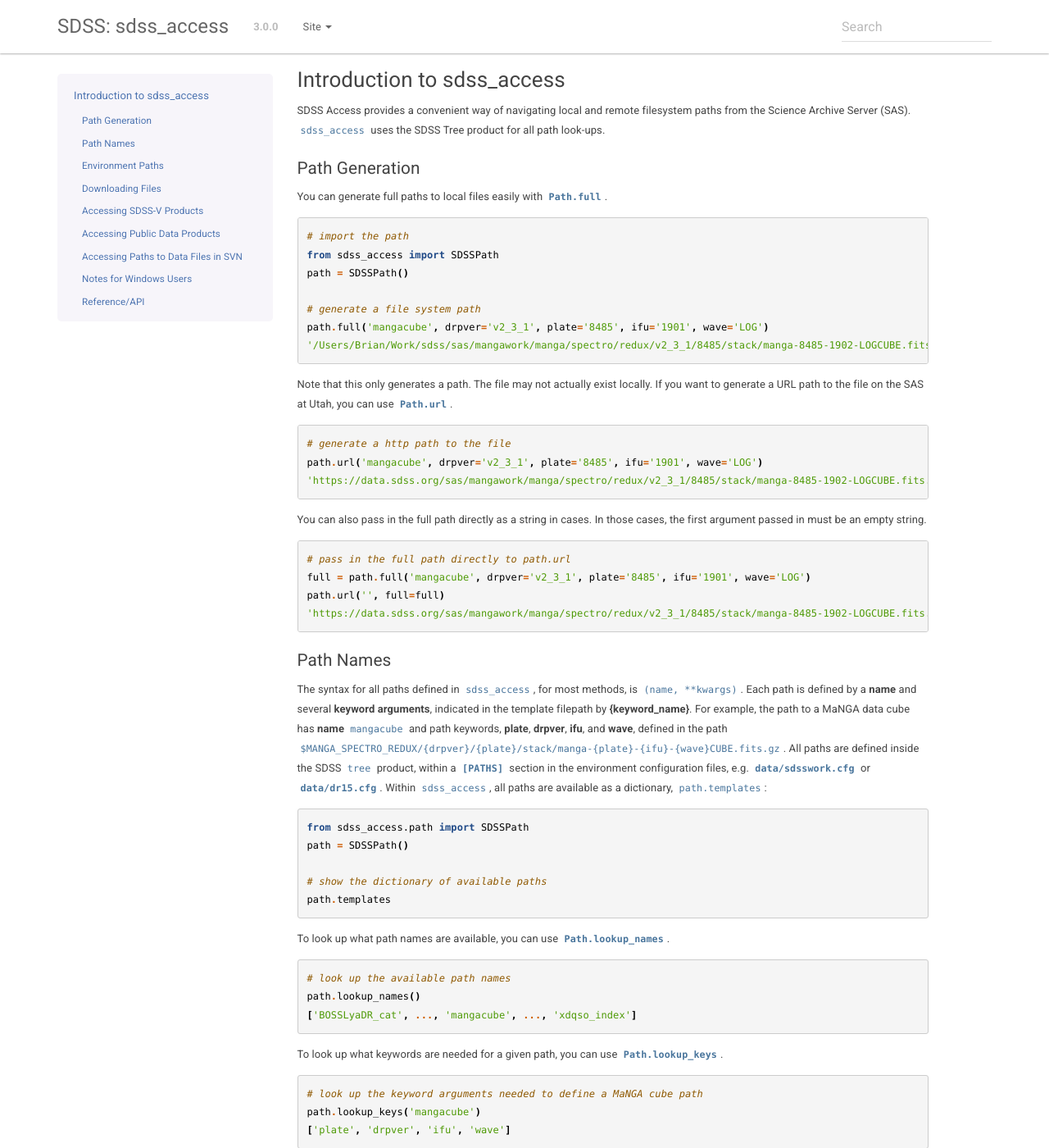
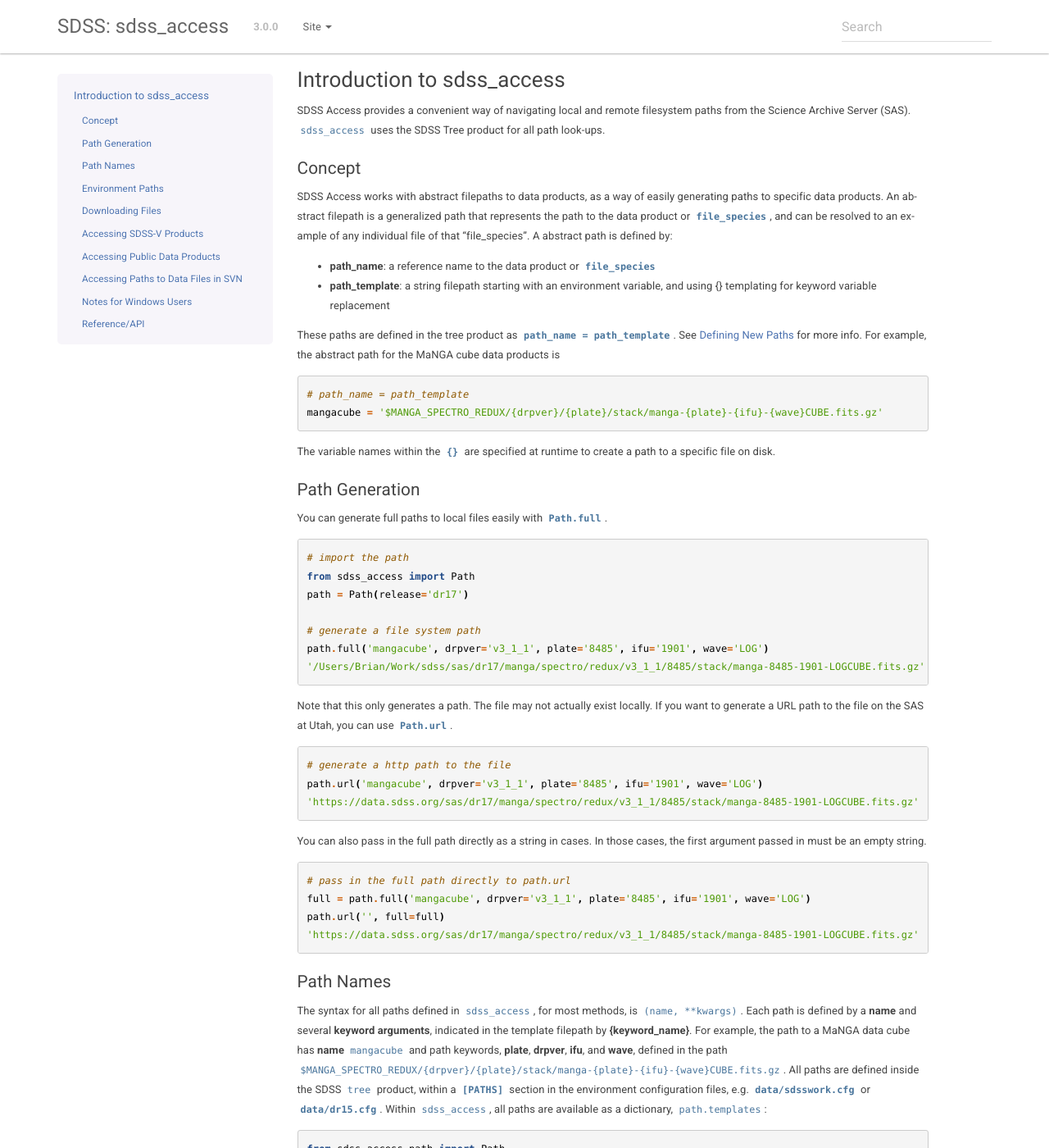
Before and after one commit to sdss/sdss_access, a Sphinx documentation site: the page built from docs/sphinx/intro.rst, in a window 1280 px wide and 1400 px high. Shown: the whole window at 82% size. Built offline with Sphinx 7.4.7, drawn with Linux system fonts in a browser that asks for light colours; the version number is read from the project's files by our own code; some of the changed text lies outside the part shown.

Commit message:
updating docs

```diff
--- a/CHANGELOG.rst
+++ b/CHANGELOG.rst
@@ -8,7 +8,7 @@
 
 3.0.0 (unreleased)
 ------------------
-- Fixing sdss_access after `tree` updates
+- Fixing sdss_access after `tree` updates.  "sdsswork" now references SDSS-V paths.
 - Pins `tree` package to `>4.0`
 - Adds new pattern for detecting required keywords in special functions
 
--- a/docs/sphinx/intro.rst
+++ b/docs/sphinx/intro.rst
@@ -7,6 +7,27 @@
 SDSS Access provides a convenient way of navigating local and remote filesystem paths from the Science Archive Server (SAS).
 ``sdss_access`` uses the SDSS Tree product for all path look-ups.
 
+Concept
+-------
+
+SDSS Access works with abstract filepaths to data products, as a way of easily generating paths to specific data products.
+An abstract filepath is a generalized path that represents the path to the data product or `file_species`, and can be
+resolved to an example of any individual file of that "file_species".  A abstract path is defined by:
+
+* **path_name**: a reference name to the data product or `file_species`
+* **path_template**: a string filepath starting with an environment variable, and using {} templating for keyword variable replacement
+
+These paths are defined in the tree product as `path_name = path_template`. See
+`Defining New Paths <https://sdss-tree.readthedocs.io/en/latest/paths.html>`_ for more info.
+For example, the abstract path for the MaNGA cube data products is
+::
+
+    # path_name = path_template
+    mangacube = '$MANGA_SPECTRO_REDUX/{drpver}/{plate}/stack/manga-{plate}-{ifu}-{wave}CUBE.fits.gz'
+
+The variable names within the `{}` are specified at runtime to create a path to a specific file on disk.
+
+
 Path Generation
 ---------------
 
@@ -14,29 +35,29 @@
 ::
 
     # import the path
-    from sdss_access import SDSSPath
-    path = SDSSPath()
+    from sdss_access import Path
+    path = Path(release='dr17')
 
     # generate a file system path
-    path.full('mangacube', drpver='v2_3_1', plate='8485', ifu='1901', wave='LOG')
-    '/Users/Brian/Work/sdss/sas/mangawork/manga/spectro/redux/v2_3_1/8485/stack/manga-8485-1902-LOGCUBE.fits.gz'
+    path.full('mangacube', drpver='v3_1_1', plate='8485', ifu='1901', wave='LOG')
+    '/Users/Brian/Work/sdss/sas/dr17/manga/spectro/redux/v3_1_1/8485/stack/manga-8485-1901-LOGCUBE.fits.gz'
 
 Note that this only generates a path. The file may not actually exist locally.  If you want to generate a URL path to
 the file on the SAS at Utah, you can use `Path.url <.BasePath.url>`.
 ::
 
     # generate a http path to the file
-    path.url('mangacube', drpver='v2_3_1', plate='8485', ifu='1901', wave='LOG')
-    'https://data.sdss.org/sas/mangawork/manga/spectro/redux/v2_3_1/8485/stack/manga-8485-1902-LOGCUBE.fits.gz'
+    path.url('mangacube', drpver='v3_1_1', plate='8485', ifu='1901', wave='LOG')
+    'https://data.sdss.org/sas/dr17/manga/spectro/redux/v3_1_1/8485/stack/manga-8485-1901-LOGCUBE.fits.gz'
 
 You can also pass in the full path directly as a string in cases.  In those cases, the first argument passed in must
 be an empty string.
 ::
 
     # pass in the full path directly to path.url
-    full = path.full('mangacube', drpver='v2_3_1', plate='8485', ifu='1901', wave='LOG')
+    full = path.full('mangacube', drpver='v3_1_1', plate='8485', ifu='1901', wave='LOG')
     path.url('', full=full)
-    'https://data.sdss.org/sas/mangawork/manga/spectro/redux/v2_3_1/8485/stack/manga-8485-1902-LOGCUBE.fits.gz'
+    'https://data.sdss.org/sas/dr17/manga/spectro/redux/v3_1_1/8485/stack/manga-8485-1901-LOGCUBE.fits.gz'
 
 Path Names
 ----------
@@ -48,8 +69,8 @@
 are defined inside the SDSS ``tree`` product, within a `[PATHS]` section in the environment configuration files, e.g. `data/sdsswork.cfg`
 or `data/dr15.cfg`.  Within ``sdss_access``, all paths are available as a dictionary, ``path.templates``::
 
-    from sdss_access.path import SDSSPath
-    path = SDSSPath()
+    from sdss_access.path import Path
+    path = Path(release='dr17')
 
     # show the dictionary of available paths
     path.templates
@@ -77,11 +98,11 @@
 ::
 
     # check for local path existence
-    path.exists('mangacube', drpver='v2_3_1', plate='8485', ifu='1901', wave='LOG')
+    path.exists('mangacube', drpver='v3_1_1', plate='8485', ifu='1901', wave='LOG')
     True
 
     # check for remote path existence on the SAS
-    path.exists('mangacube', drpver='v2_3_1', plate='8485', ifu='1901', wave='LOG', remote=True)
+    path.exists('mangacube', drpver='v3_1_1', plate='8485', ifu='1901', wave='LOG', remote=True)
     True
 
 Environment Paths
@@ -96,23 +117,23 @@
     >>> from sdss_access.path import Path
     >>> path = Path()
     >>> path
-    <Path(release="sdsswork", public=False, n_paths=358)
+    <Path(release="sdsswork", public=False, n_paths=233)
 
 To access paths from a different environment, you can change environments by passing in the ``release`` keyword argument.  The
 ``release`` acts as an indicator for both a valid data release, e.g. "DR15", and a valid environment configuration,
 e.g. "sdsswork".
 ::
 
-    >>> # load the sdss5 environment and paths
+    >>> # load the SDSS-V environment and paths
     >>> from sdss_access.path import Path
-    >>> path = Path(release='sdss5')
+    >>> path = Path(release='sdsswork')
     >>> path
-    <Path(release="sdss5", public=False, n_paths=97)
+    <Path(release="sdsswork", public=False, n_paths=233)
 
-    >>> # switch to the environment for public data release DR15
-    >>> path = Path(release='DR15')
+    >>> # switch to the environment for public data release DR17
+    >>> path = Path(release='DR17')
     >>> path
-    <Path(release="dr15", public=True, n_paths=325)
+    <Path(release="dr17", public=True, n_paths=420)
 
 When reloading a new ``tree`` environment configuration, ``sdss_access`` automatically updates the Python session
 ``os.environ`` with the relevant environment variables for the given release/configuration.  You can preserve your original
@@ -120,15 +141,15 @@
 entirety.
 ::
 
-    >>> # load the sdss5 environment but preserve your original os.environ
-    >>> path = Path(release='sdss5', preserve_envvars=True)
+    >>> # load the SDSS-V environment but preserve your original os.environ
+    >>> path = Path(release='sdsswork', preserve_envvars=True)
 
 Alternatively, you can preserve a subset of enviroment variables from your original ``os.environ`` by passing in a list of
 environment variables.
 ::
 
     >>> # preserve only a single environment variable
-    >>> path = Path(release='sdss5', preserve_envvars=['ROBOSTRATEGY_DATA'])
+    >>> path = Path(release='sdsswork', preserve_envvars=['ROBOSTRATEGY_DATA'])
 
 If you wish to permanently preserve your locally set environment variables, you can set the ``preserve_envvars`` parameter to
 ``true`` in a custom tree YAML configuration file located at ``~/.config/sdss/sdss_access.yml``.  For example
@@ -168,13 +189,13 @@
 ::
 
     from sdss_access import HttpAccess
-    http_access = HttpAccess(verbose=True)
+    http_access = HttpAccess(release='DR17', verbose=True)
 
     # set to use remote
     http_access.remote()
 
     # get the file
-    http_access.get('mangacube', drpver='v2_3_1', plate='8485', ifu='1901', wave='LOG')
+    http_access.get('mangacube', drpver='v3_1_1', plate='8485', ifu='1901', wave='LOG')
 
 Using the `.RsyncAccess` class.  `.RsyncAccess` is generally much faster then `.HttpAccess` as it spreads multiple
 file downloads across multiple continuous rsync download streams.
@@ -183,14 +204,14 @@
 
     # import the rsync class
     from sdss_access import RsyncAccess
-    rsync = RsyncAccess()
+    rsync = RsyncAccess(release='DR17')
 
     # sets a remote mode to the real SAS
     rsync.remote()
 
     # add all the file(s) you want to download
-    # let's download all MPL-6 MaNGA cubes for plate 8485
-    rsync.add('mangacube', drpver='v2_3_1', plate='8485', ifu='*', wave='LOG')
+    # let's download all DR17 MaNGA cubes for plate 8485
+    rsync.add('mangacube', drpver='v3_1_1', plate='8485', ifu='*', wave='LOG')
 
     # set the stream tasks
     rsync.set_stream()
@@ -198,21 +219,13 @@
     # start the download(s)
     rsync.commit()
 
-The default mode of `.RsyncAccess` is for collaboration access.  You can also access data from publicly available
-SDSS data releases, by specifying the ``public`` and ``release`` keyword arguments on init.
-
-::
-
-    # setup rsync access to download public data from DR14
-    rsync = RsyncAccess(public=True, release='dr14')
-
 Using the `.CurlAccess` class.  `.CurlAccess` behaves exactly the same way as `.RsyncAccess`.  After importing and
 instantiating a `.CurlAccess` object, all methods and behavior are the same as in the `.RsyncAccess` class.
 ::
 
     # import the curl class
     from sdss_access import CurlAccess
-    curl = CurlAccess()
+    curl = CurlAccess(release='DR17')
 
 Using the `.Access` class.  Depending on your operating system, ``posix`` or not, Access will either create itself using
 `.RsyncAccess` or `.CurlAccess`, and behave as either object.  Via `.Acccess`, Windows machines will always use `.CurlAccess`,
@@ -221,7 +234,7 @@
 
     # import the access class
     from sdss_access import Access
-    access = Access()
+    access = Access(release='DR17')
 
     # the access mode is automatically set to rsync.
     print(access)
@@ -230,7 +243,7 @@
     # the class now behaves exactly like RsyncAccess.
     # download a MaNGA cube
     access.remote()
-    access.add('mangacube', drpver='v2_3_1', plate='8485', ifu='1901')
+    access.add('mangacube', drpver='v3_1_1', plate='8485', ifu='1901')
     access.set_stream()
     access.commit()
 
@@ -241,14 +254,13 @@
 Accessing SDSS-V Products
 -------------------------
 
-As of version 2.0.0, ``sdss_access`` has been updated to support downloading of
-SDSS-V products.  The usage of ``sdss_access`` remains the same.  The only difference is SDSS-V
+With SDSS-V, the usage of ``sdss_access`` remains the same.  The only difference is SDSS-V
 products are now delivered by the "data.sdss5.org" server instead of "data.sdss.org".
 When specifying ``release="sdss5"``, you may notice the new server location, e.g.
 ::
 
     >>> from sdss_access import Access
-    >>> access = Access(release='sdss5')
+    >>> access = Access()
     >>> access
     <Access(access_mode="rsync", using="data.sdss5.org")>
 
@@ -262,36 +274,41 @@
 ::
 
     from sdss_access import Access
-    access = Access(release='sdss5')
+    access = Access()
     access.remote()
     access.add('rsCompleteness', observatory='apo', plan='epsilon-2-core-*')
     access.set_stream()
     access.commit()
 
+.. note::
+    As of ``version >= 3.0.0``, and ``tree >= 4.0.0`` the default config of "sdsswork" is for SDSS-V
+    data products.  In ``versions >2.0 - <3.0``, the "sdsswork" config is for SDSS-V data products, and SDSS-V
+    data products can be accessed using the "sdss5" config or release name.
 
 Accessing Public Data Products
 ------------------------------
 
 The default configuration of all ``sdss_access`` classes, i.e. ``Path``, ``Access``, ``RsyncAccess``, etc. is to use the
-``sdsswork`` environment configuration, for access to the most up-to-date filepaths.  To specify paths, or download files, of products from public
-data releases, specify the ``release`` keyword and/or the ``public`` keyword.  ``sdss_access`` will automatically set ``public=True`` when the
-input release contains ``DRXX``.  You can also explicitly set the ``public`` keyword.
+``sdsswork`` environment configuration, for access to proprietary data or up-to-date filepaths.  To specify paths,
+or download files, of products from public data releases, specify the ``release`` keyword.  ``sdss_access`` will
+automatically set ``public=True`` when the input release contains ``DRXX``.  You can also explicitly set
+the ``public`` keyword.
 ::
 
-    # import the path and set it to use the DR15 release
+    # import the path and set it to use the DR17 release
     from sdss_access.path import Path
-    path = Path(release='DR15')
+    path = Path(release='DR17')
 
     # check if a public path
     path.public
     True
 
     # generate a file system path
-    path.full('mangacube', drpver='v2_4_3', plate=8485, ifu=1901, wave='LOG')
-    '/Users/Brian/Work/sdss/sas/dr15/manga/spectro/redux/v2_4_3/8485/stack/manga-8485-1901-LOGCUBE.fits.gz'
+    path.full('mangacube', drpver='v3_1_1', plate=8485, ifu=1901, wave='LOG')
+    '/Users/Brian/Work/sdss/sas/dr17/manga/spectro/redux/v3_1_1/8485/stack/manga-8485-1901-LOGCUBE.fits.gz'
 
-    # setup rsync access to download public data from DR15
-    rsync = RsyncAccess(public=True, release='DR15')
+    # setup rsync access to download public data from DR17
+    rsync = RsyncAccess(public=True, release='DR17')
 
 .. _sdss-access-svn:
 
@@ -308,22 +325,13 @@
 
     from sdss_access.path import Path
 
-    # load the paths for sdsswork
-    path = Path()
+    # load the paths for DR17
+    path = Path(release='DR17')
     path.full('mangapreimg', designid=8405, designgrp='D0084XX', mangaid='1-42007')
-    '/Users/Brian/Work/sdss/data/manga/mangapreim/trunk/data/D0084XX/8405/preimage-1-42007_irg.jpg'
+    '/Users/Brian/Work/sdss/data/manga/mangapreim/v2_9/data/D0084XX/8405/preimage-1-42007_irg.jpg'
 
     path.url('mangapreimg', designid=8405, designgrp='D0084XX', mangaid='1-42007')
-    'https://svn.sdss.org/data/manga/mangapreim/trunk/data/D0084XX/tags/8405/preimage-1-42007_irg.jpg'
-
-
-    # load the paths for DR15
-    path = Path(release='DR15')
-    path.full('mangapreimg', designid=8405, designgrp='D0084XX', mangaid='1-42007')
-    '/Users/Brian/Work/sdss/data/manga/mangapreim/v2_5/data/D0084XX/8405/preimage-1-42007_irg.jpg'
-
-    path.url('mangapreimg', designid=8405, designgrp='D0084XX', mangaid='1-42007')
-    'https://svn.sdss.org/public/data/manga/mangapreim/tags/v2_5/data/D0084XX/8405/preimage-1-42007_irg.jpg'
+    'https://svn.sdss.org/public/data/manga/mangapreim/tags/v2_9/data/D0084XX/8405/preimage-1-42007_irg.jpg'
 
 As always, paths generated by ``tree`` and ``sdss_access`` use the directory structure as it exists on the SDSS
 Science Archive Server (SAS).  The same is true for paths defined for SVN data files, using the directory structure
@@ -337,15 +345,15 @@
     ----------------------------------------------------------- /Users/Brian/Work/sdss/data/modulefiles ------------------------------------------------------------
     mangapreim/trunk(default)
 
-However, the DR15 generated ``mangapreimg`` path will be the offical tag of the product for DR15, ``v2_5``, which does not
+However, the DR17 generated ``mangapreimg`` path will be the offical tag of the product for DR17, ``v2_9``, which does not
 exist locally.  You can always override the generated path to use your local module environment by setting
 the ``force_module`` keyword.
 ::
 
-    # load the paths for DR15
-    path = Path(release='DR15')
+    # load the paths for DR17
+    path = Path(release='DR17')
     path.full('mangapreimg', designid=8405, designgrp='D0084XX', mangaid='1-42007')
-    '/Users/Brian/Work/sdss/data/manga/mangapreim/v2_5/data/D0084XX/8405/preimage-1-42007_irg.jpg'
+    '/Users/Brian/Work/sdss/data/manga/mangapreim/v2_9/data/D0084XX/8405/preimage-1-42007_irg.jpg'
 
     # Override the path to use my local module
     path.full('mangapreimg', designid=8405, designgrp='D0084XX', mangaid='1-42007', force_module=True)
@@ -355,7 +363,7 @@
 instantiation.
 ::
 
-    path = Path(release='DR15', force_modules=True)
+    path = Path(release='DR17', force_modules=True)
     path.full('mangapreimg', designid=8405, designgrp='D0084XX', mangaid='1-42007')
     '/Users/Brian/Work/sdss/data/manga/mangapreim/trunk/data/D0084XX/8405/preimage-1-42007_irg.jpg'
 
```
